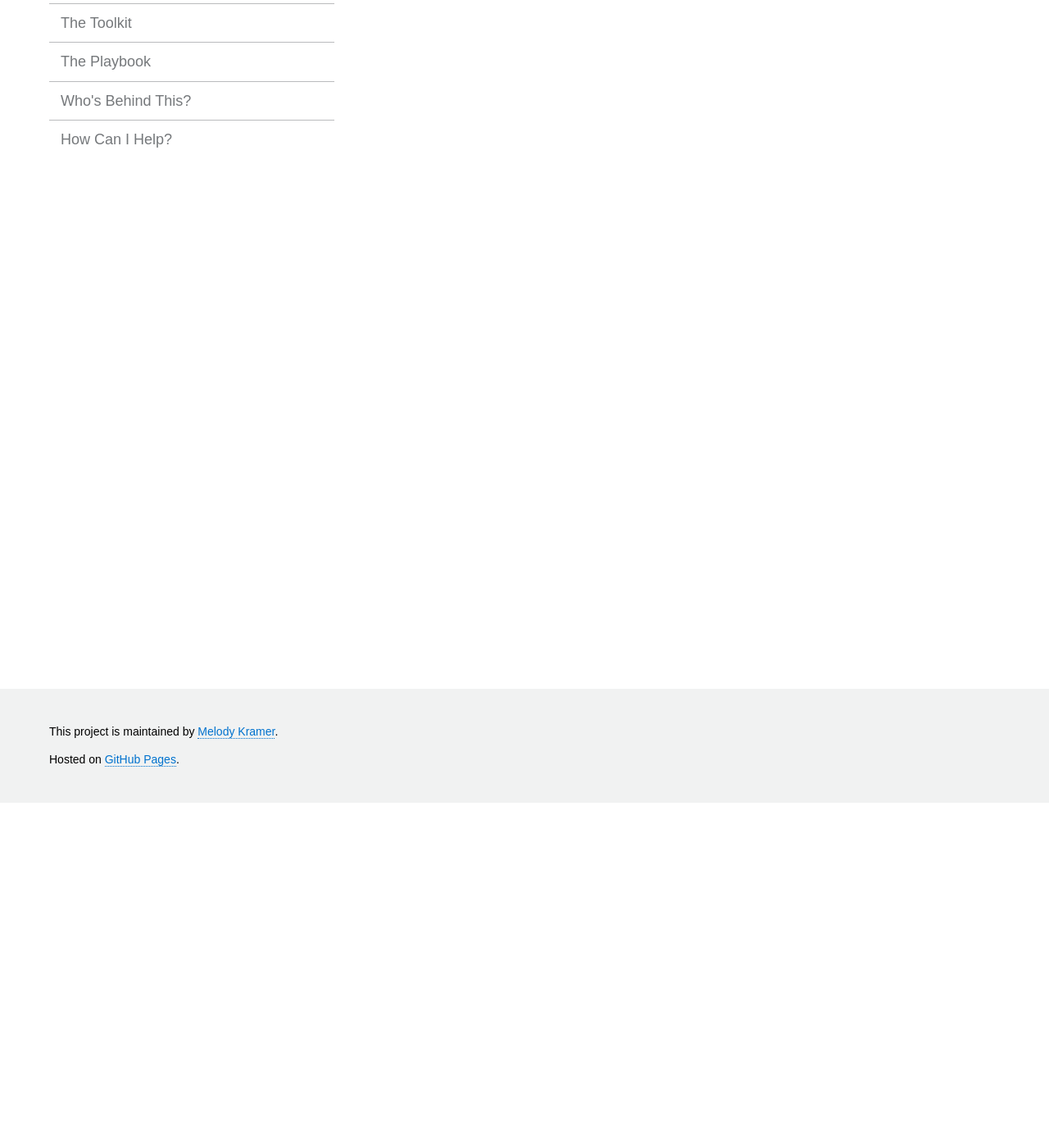
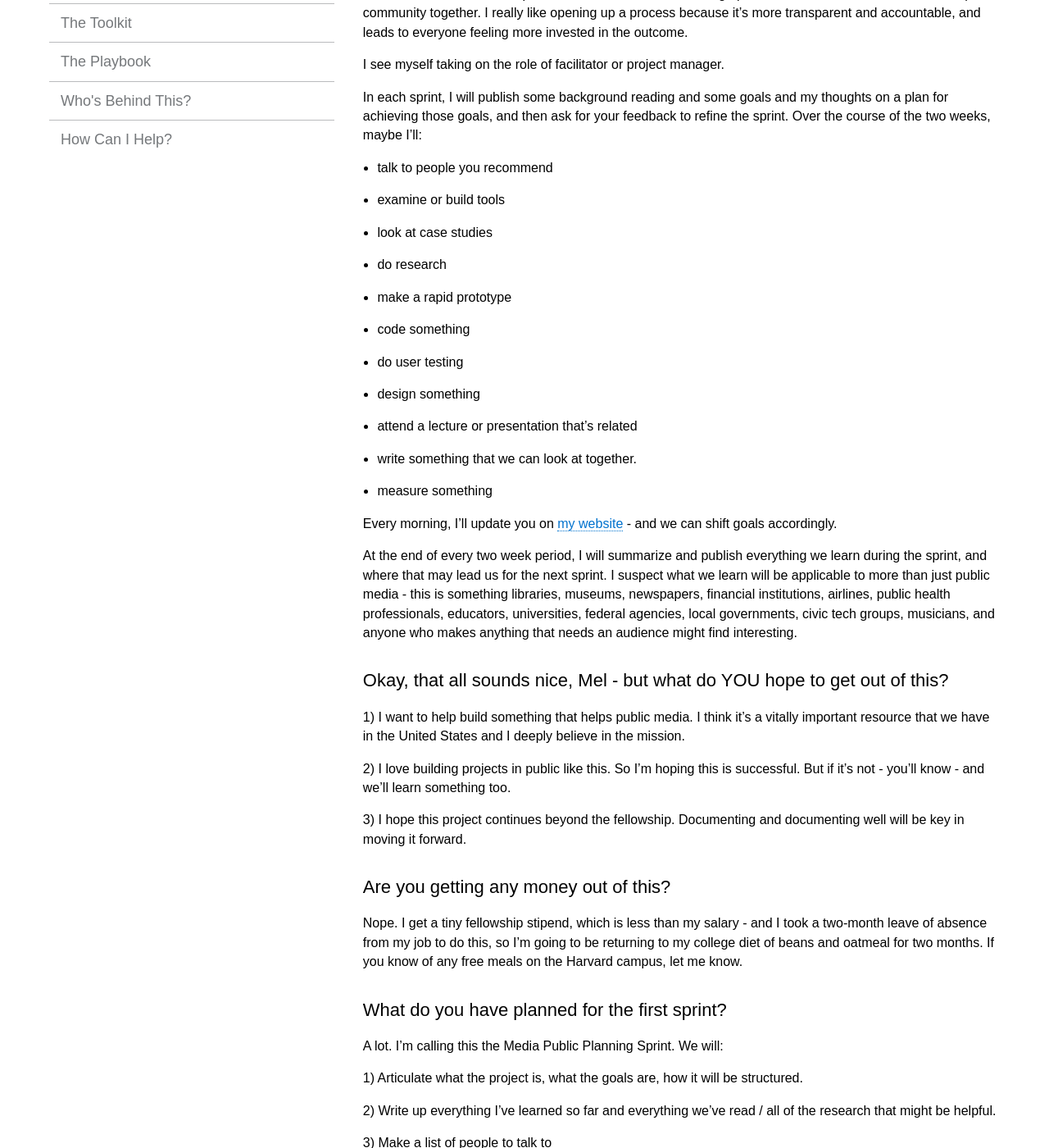
Before and after one commit to melodykramer/mediapublic, a Jekyll site: the page built from theprogress.md, in a window 1280 px wide and 1400 px high, scrolled down 421 px. Shown: the whole window at 82% size. Built offline with Jekyll 4.4.1, drawn with Linux system fonts in a browser that asks for light colours; some of the changed text lies outside the part shown.

Commit message:
the progress

```diff
--- a/theprogress.md
+++ b/theprogress.md
@@ -2,3 +2,82 @@
 layout: page
 title:  "Sprint Progress"
 ---
+
+Sprint One: Media Public Research Sprint.
+
+[Day 1:Acclimating to Harvard](http://melodykramer.github.io/2015/05/04/mediapublic-day-one/)
+[Day 2: Lots of Email and Meetings](http://melodykramer.github.io/2015/05/05/day-two-is-when-good-ideas-start-flowing/)
+[Day 3 and 4: 400 emails, talked to PBS](http://melodykramer.github.io/2015/05/08/days-three-and-four/)
+[Day 5: User Research with Member Stations](http://melodykramer.github.io/2015/05/11/day-five-talking-to-stations-and-doing-user-research/)
+
+## How the fellowship is being constructed
+
+
+I'd like to treat this fellowship as a series of four two-week-long-sprints where we think about membership and community together. I really like opening up a process because it's more transparent and accountable, and leads to everyone feeling more invested in the outcome.
+
+I see myself taking on the role of facilitator or project manager.
+
+In each sprint, I will publish some background reading and some goals and my thoughts on a plan for achieving those goals, and then ask for your feedback to refine the sprint. Over the course of the two weeks, maybe I'll:
+
+* talk to people you recommend
+* examine or build tools
+* look at case studies
+* do research
+* make a rapid prototype
+* code something
+* do user testing
+* design something
+* attend a lecture or presentation that's related
+* write something that we can look at together.
+* measure something
+
+Every morning, I'll update you on [my website](http://melodykramer.github.io/) - and we can shift goals accordingly.
+
+At the end of every two week period, I will summarize and publish everything we learn during the sprint, and where that may lead us for the next sprint. I suspect what we learn will be applicable to more than just public media - this is something libraries, museums, newspapers, financial institutions, airlines, public health professionals, educators, universities, federal agencies, local governments, civic tech groups, musicians, and anyone who makes anything that needs an audience might find interesting.
+
+## Okay, that all sounds nice, Mel - but what do YOU hope to get out of this?
+
+1) I want to help build something that helps public media. I think it's a vitally important resource that we have in the United States and I deeply believe in the mission.
+
+2) I love building projects in public like this. So I'm hoping this is successful. But if it's not - you'll know - and we'll learn something too.
+
+3) I hope this project continues beyond the fellowship. Documenting and documenting well will be key in moving it forward.
+
+## Are you getting any money out of this?
+
+Nope. I get a tiny fellowship stipend, which is less than my salary - and I took a two-month leave of absence from my job to do this, so I'm going to be returning to my college diet of beans and oatmeal for two months. If you know of any free meals on the Harvard campus, let me know.
+
+## What do you have planned for the first sprint?
+
+A lot. I'm calling this the Media Public Planning Sprint. We will:
+
+1) Articulate what the project is, what the goals are, how it will be structured.
+
+2) Write up everything I've learned so far and everything we've read / all of the research that might be helpful.
+
+3) Make a list of people to talk to
+
+	3a) Answer all of the email related to this project
+
+4) Make a list of case studies to develop from other industries (libraries, universities, museums, beverage conglomerates)
+
+5) Determine whether a playbook is meaningful, and if so, what it should contain
+
+6) Exercise every day to stay sane.
+
+7) Do user research with 6 stations (2 large, 2 medium, 2 small) on membership and resource allocation
+
+8) Investigate whether forking something like [Govcode](https://www.govcode.org/) would be meaningful
+
+9) Investigate whether forking something like [Midas](https://github.com/18F/midas) would be meaningful
+
+
+## How can I give you feedback on this?
+
+1) If you're familiar with GitHub, fork this page and add your thoughts.
+
+2) Tweet at me. I'm [@mkramer](https://twitter.com/mkramer).
+
+3) Email me. I'm melodykramer@gmail.com
+
+4) Come to my twice weekly open office hours. TBD, but likely a Google Hangout.
```
